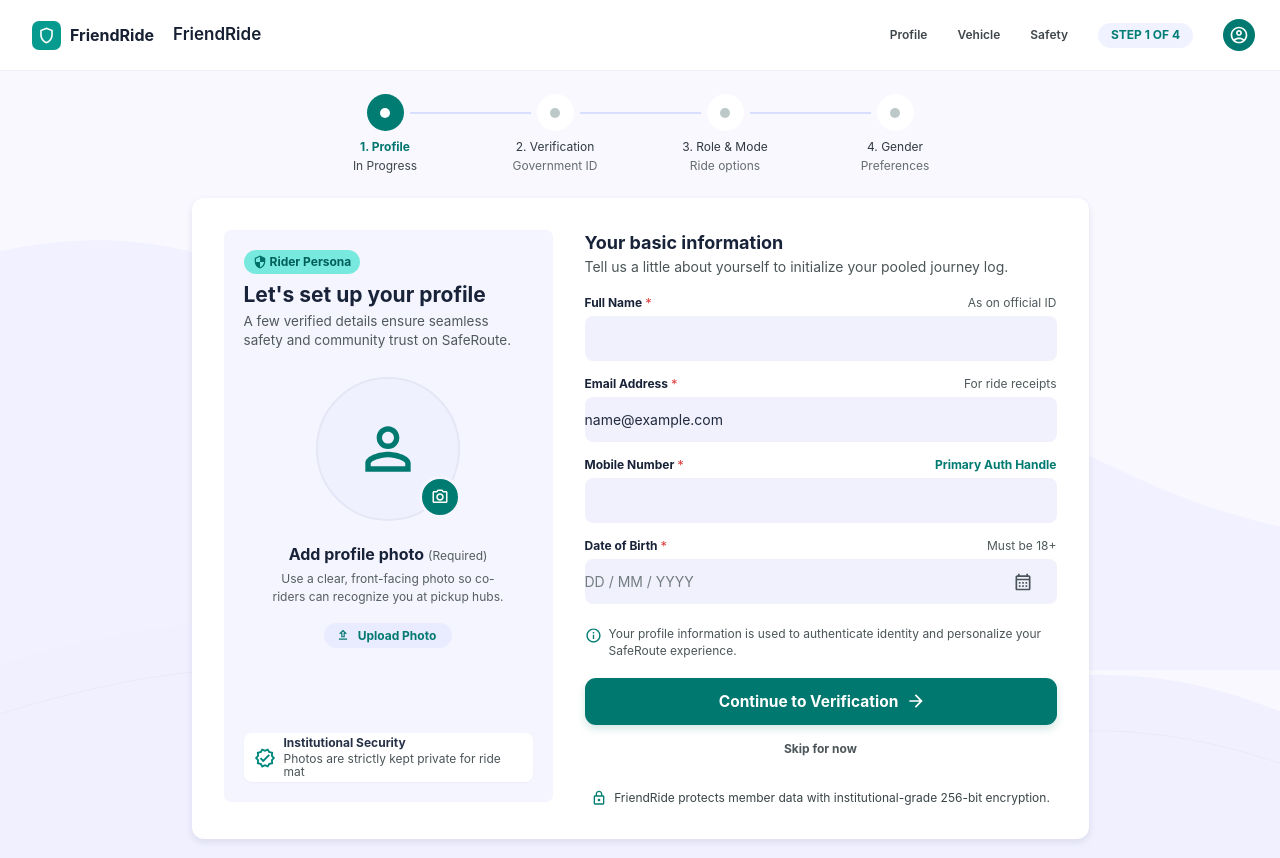
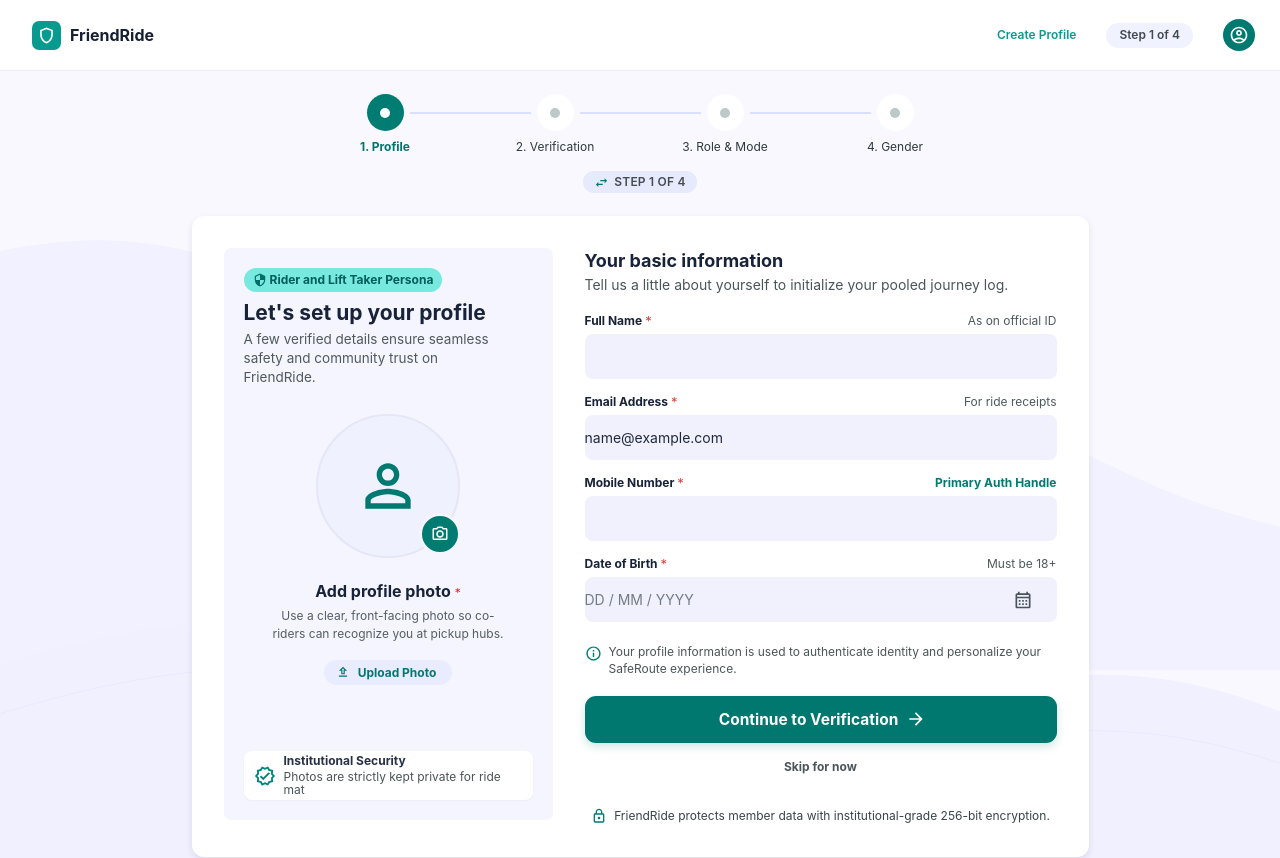
Before and after one commit to barmanakash/Delta, a React (Create React App) app in the folder client/: page /profile in a window 1280 px wide. Shown: the top 858 px of the page. Built offline with nearby package versions, Linux system fonts and the light colour scheme; no server answers; sample sign-in values are in the browser's storage.

Commit message:
fixed profile bug

```diff
--- a/client/src/profile/profile.js
+++ b/client/src/profile/profile.js
@@ -27,6 +27,7 @@ import LockOutlinedIcon from "@mui/icons-material/LockOutlined";
 import CheckCircleOutlinedIcon from "@mui/icons-material/CheckCircleOutlined";
 import VerifiedOutlinedIcon from "@mui/icons-material/VerifiedOutlined";
 import { useNavigate } from "react-router-dom";
+import SwapHorizIcon from "@mui/icons-material/SwapHoriz";
 
 const API_BASE_URL = "http://localhost:8000";
 
@@ -407,18 +408,6 @@ export default function Profile() {
           >
             FriendRide
           </Typography>
-
-          <Typography
-            className="pf-brand2"
-            style={{
-              fontSize: 17,
-              fontWeight: 600,
-              color: "#172033",
-              marginLeft: 10,
-            }}
-          >
-            FriendRide
-          </Typography>
         </Box>
 
         <Box
@@ -433,30 +422,10 @@ export default function Profile() {
             style={{
               fontSize: 12,
               fontWeight: 600,
-              color: "#3f464b",
+              color: "#079b90",
             }}
           >
-            Profile
-          </Typography>
-
-          <Typography
-            style={{
-              fontSize: 12,
-              fontWeight: 600,
-              color: "#3f464b",
-            }}
-          >
-            Vehicle
-          </Typography>
-
-          <Typography
-            style={{
-              fontSize: 12,
-              fontWeight: 600,
-              color: "#3f464b",
-            }}
-          >
-            Safety
+            Create Profile
           </Typography>
 
           <Box
@@ -471,12 +440,12 @@ export default function Profile() {
           >
             <Typography
               style={{
-                color: "#007d74",
                 fontSize: 12,
-                fontWeight: 700,
-              }}
-            >
-              STEP 1 OF 4
+                color: "#424a4e",
+                fontWeight: 600,
+              }}
+            >
+              Step 1 of 4
             </Typography>
           </Box>
 
@@ -637,16 +606,6 @@ export default function Profile() {
               >
                 1. Profile
               </Typography>
-
-              <Typography
-                style={{
-                  fontSize: 12,
-                  color: "#3d4749",
-                  marginTop: 1,
-                }}
-              >
-                In Progress
-              </Typography>
             </Box>
 
             {/* STEP 2 */}
@@ -688,16 +647,6 @@ export default function Profile() {
               >
                 2. Verification
               </Typography>
-
-              <Typography
-                style={{
-                  fontSize: 12,
-                  color: "#656d70",
-                  marginTop: 1,
-                }}
-              >
-                Government ID
-              </Typography>
             </Box>
 
             {/* STEP 3 */}
@@ -739,16 +688,6 @@ export default function Profile() {
               >
                 3. Role & Mode
               </Typography>
-
-              <Typography
-                style={{
-                  fontSize: 12,
-                  color: "#656d70",
-                  marginTop: 1,
-                }}
-              >
-                Ride options
-              </Typography>
             </Box>
 
             {/* STEP 4 */}
@@ -791,20 +730,40 @@ export default function Profile() {
               >
                 4. Gender
               </Typography>
-
-              <Typography
-                style={{
-                  fontSize: 12,
-                  color: "#656d70",
-                  marginTop: 1,
-                  textAlign: "center",
-                }}
-              >
-                Preferences
-              </Typography>
             </Box>
           </Box>
         </Box>
+          <Box
+            style={{
+              display: "flex",
+              alignItems: "center",
+              gap: 5,
+              height: 22,
+              padding: "0 11px",
+              borderRadius: 12,
+              background: "#e7e9fc",
+              width: "fit-content",
+              margin: "15px auto 0",
+            }}
+          >
+            <SwapHorizIcon
+              style={{
+                color: "#007b73",
+                fontSize: 15,
+              }}
+            />
+
+            <Typography
+              style={{
+                fontSize: 12,
+                fontWeight: 600,
+                color: "#454d54",
+                letterSpacing: "0.2px",
+              }}
+            >
+              STEP 1 OF 4
+            </Typography>
+          </Box>
 
         {/* MAIN CARD */}
         <Box
@@ -866,7 +825,7 @@ export default function Profile() {
                   fontWeight: 700,
                 }}
               >
-                Rider Persona
+                Rider and Lift Taker Persona
               </Typography>
             </Box>
 
@@ -893,7 +852,7 @@ export default function Profile() {
               }}
             >
               A few verified details ensure seamless safety
-              and community trust on SafeRoute.
+              and community trust on FriendRide.
             </Typography>
 
             {/* PROFILE IMAGE */}
@@ -931,26 +890,26 @@ export default function Profile() {
                   overflow: "hidden",
                 }}
               >
-              {displayPhoto ? (
-                <Box
-                  component="img"
-                  src={displayPhoto}
-                  alt="Profile"
-                  style={{
-                    width: "100%",
-                    height: "100%",
-                    objectFit: "cover",
-                  }}
-                />
-              ) : (
-                <PersonOutlineOutlinedIcon
-                  style={{
-                    color: "#007a71",
-                    fontSize: 68,
-                    strokeWidth: 1,
-                  }}
-                />
-              )}
+                {displayPhoto ? (
+                  <Box
+                    component="img"
+                    src={displayPhoto}
+                    alt="Profile"
+                    style={{
+                      width: "100%",
+                      height: "100%",
+                      objectFit: "cover",
+                    }}
+                  />
+                ) : (
+                  <PersonOutlineOutlinedIcon
+                    style={{
+                      color: "#007a71",
+                      fontSize: 68,
+                      strokeWidth: 1,
+                    }}
+                  />
+                )}
               </Box>
 
               {/* CAMERA */}
@@ -994,11 +953,11 @@ export default function Profile() {
                 style={{
                   fontSize: 12,
                   fontWeight: 400,
-                  color: "#535c5e",
+                  color: "#dc2626",
                   marginLeft: 4,
                 }}
               >
-                (Required)
+                *
               </span>
             </Typography>
 
@@ -1106,7 +1065,6 @@ export default function Profile() {
               </Box>
             </Box>
           </Box>
-
           {/* RIGHT FORM */}
           <Box
             style={{
```
